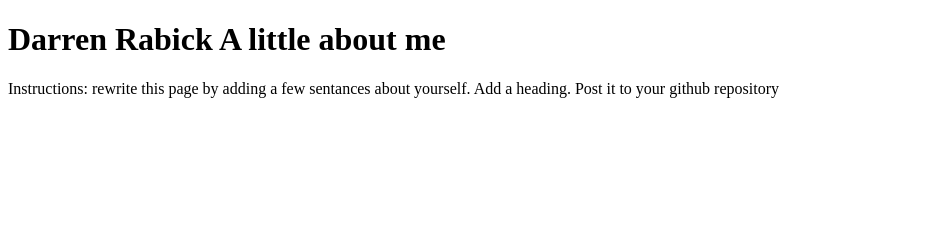
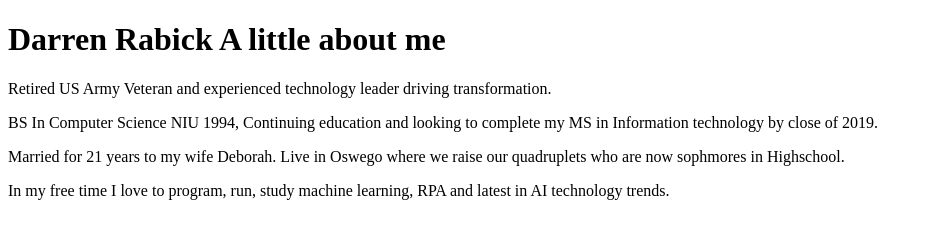
Before and after one commit to drabick/REPO-ITMD361-Lab1, a plain HTML site: page index.html in a window 1280 px wide. Shown: the whole page, without its empty margins (0-932 px from the left). Drawn offline with Linux system fonts and the light colour scheme.

Commit message:
About me info
Added about me information to lab 1 html file.

```diff
--- a/index.html
+++ b/index.html
@@ -8,6 +8,9 @@
   <h1>
 	Darren Rabick A little about me
   </h1>
-  <p>Instructions: rewrite this page by adding a few sentances about yourself. Add a heading. Post it to your github repository<p>
+  <p>Retired US Army Veteran and experienced technology leader driving transformation.<p>
+  <p>BS In Computer Science NIU 1994, Continuing education and looking to complete my MS in Information technology by close of 2019.<p>
+  <p>Married for 21 years to my wife Deborah.  Live in Oswego where we raise our quadruplets who are now sophmores in Highschool.<p>
+  <p>In my free time I love to program, run, study machine learning, RPA and latest in AI technology trends.<p>
 </body>
 </html>
```
